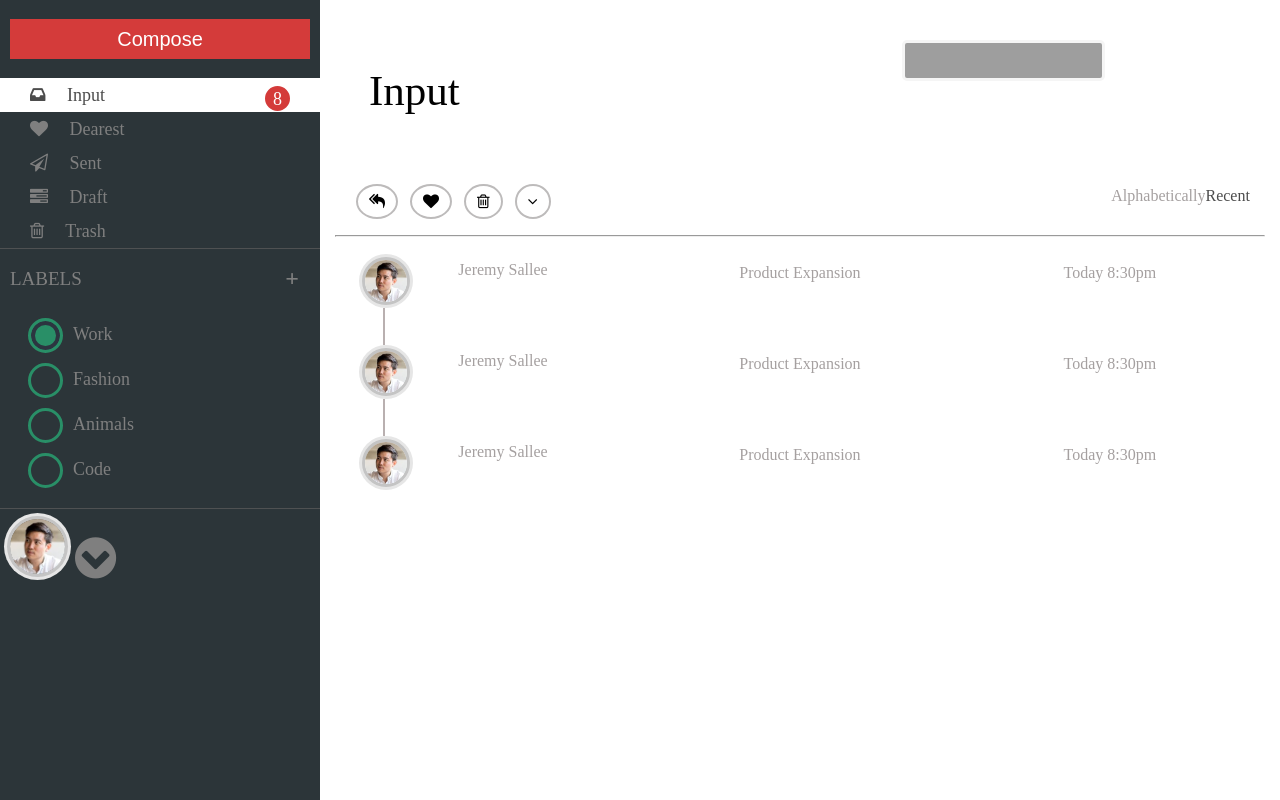
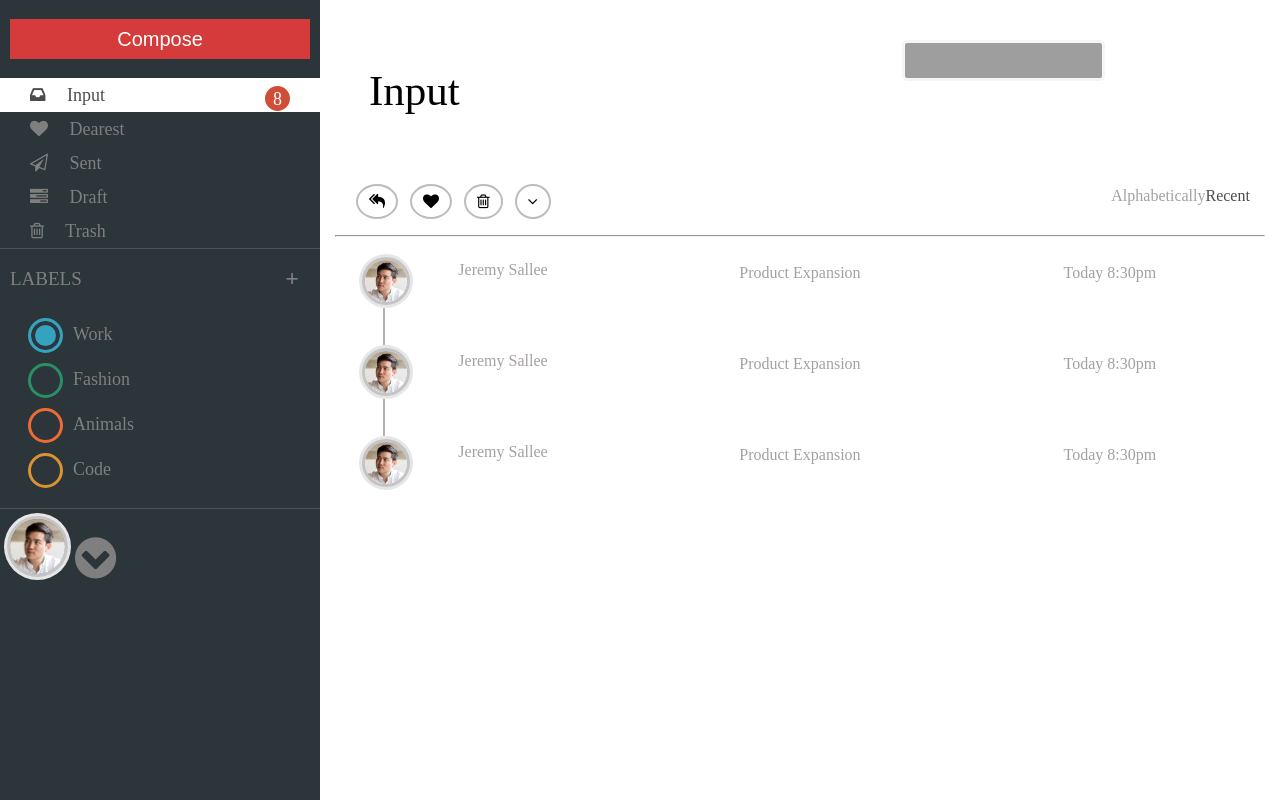
Before and after one commit to anand-tiwari/gulp-html-css, a website: page index.html in a window 1280 px wide. Drawn offline with Linux system fonts and the light colour scheme; grey boxes are pictures that could not be loaded.

Commit message:
radio button modified

```diff
--- a/source/sass/main.scss
+++ b/source/sass/main.scss
@@ -141,6 +141,28 @@ body {
   outline: 1px solid #ddd; /* focus style */
 }
 
+#radio-1.radio-custom + .radio-custom-label:before {
+    border: 3px solid #36A3BE;
+}
+#radio-1.radio-custom:checked + .radio-custom-label:before {
+    background: #36A3BE;
+}
+
+#radio-3.radio-custom + .radio-custom-label:before {
+    border: 3px solid #EE6B35;
+}
+#radio-3.radio-custom:checked + .radio-custom-label:before {
+    background: #EE6B35;
+}
+
+#radio-4.radio-custom + .radio-custom-label:before {
+    border: 3px solid #DA9233;
+}
+#radio-4.radio-custom:checked + .radio-custom-label:before {
+    background: #DA9233;
+}
+
+
 .mail-option{
     ul{
         li{
@@ -156,8 +178,8 @@ body {
             background: white;
             color: black;
             .unread{
-                background: #D43B3A;
-                border: 2px solid #D43B3A;
+                background: #D04E39;
+                border: 2px solid #D04E39;
                 color: white;
             }
         }
```
Also changed, not shown: assets/css/main.min.css.
